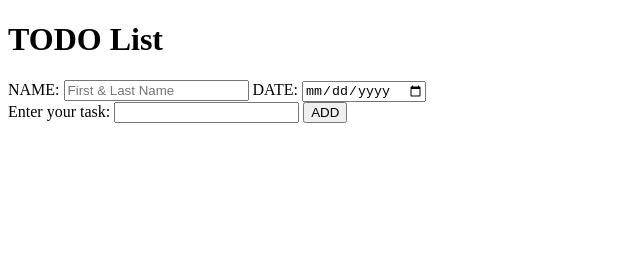
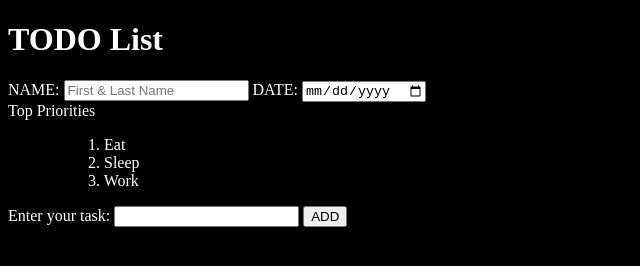
Before and after one commit to ToddHardeman/JS-Fundamentals-III---To-Do-List, a plain HTML site: page index.html in a window 1280 px wide. Shown: the whole page, without its empty margins (0-640 px from the left). Drawn offline with Linux system fonts and the light colour scheme.

Commit message:
moved around the HTML into different divs to allow for easier CSS styling

```diff
--- a/index.html
+++ b/index.html
@@ -7,24 +7,40 @@
     <link rel="stylesheet" href="./style.css">
 </head>
 <body>
+    <style>
+        body {
+          background-color: #000000;
+          color: #FFFFFF;
+        }
+      </style>
     <header>
         <div class="logo">
             <h1>TODO List</h1>
         </div>
     </header>
-    <div class="container">
+    <div class="nameDate">
         <label class="label" id="LName">NAME:</label>
         <input type="text" placeholder="First & Last Name">
         <label class="label" id="LDate">DATE:</label>
         <input type="date" placeholder="YY/MM/DD">
         <div class="tasks">
-            <Label>Enter your task:</Label>
-            <input type="text" id="task">
-            <button id="addButton">ADD</button>
-            <ul id="TaskList">
 
-            </ul>
         </div>
+    </div>
+    <div class="TopPriorities">
+        <label>Top Priorities</label>
+        <ul>
+            <ol>1. Eat</ol>
+            <ol>2. Sleep</ol>
+            <ol>3. Work</ol>
+        </ul>
+    </div>
+    <div class="tasks">
+        <Label>Enter your task:</Label>
+        <input type="text" id="task">
+        <button id="addButton">ADD</button>
+        <ul id="TaskList">
+        </ul>
     </div>
 </body>
 <script src="/index.js"></script>
```
